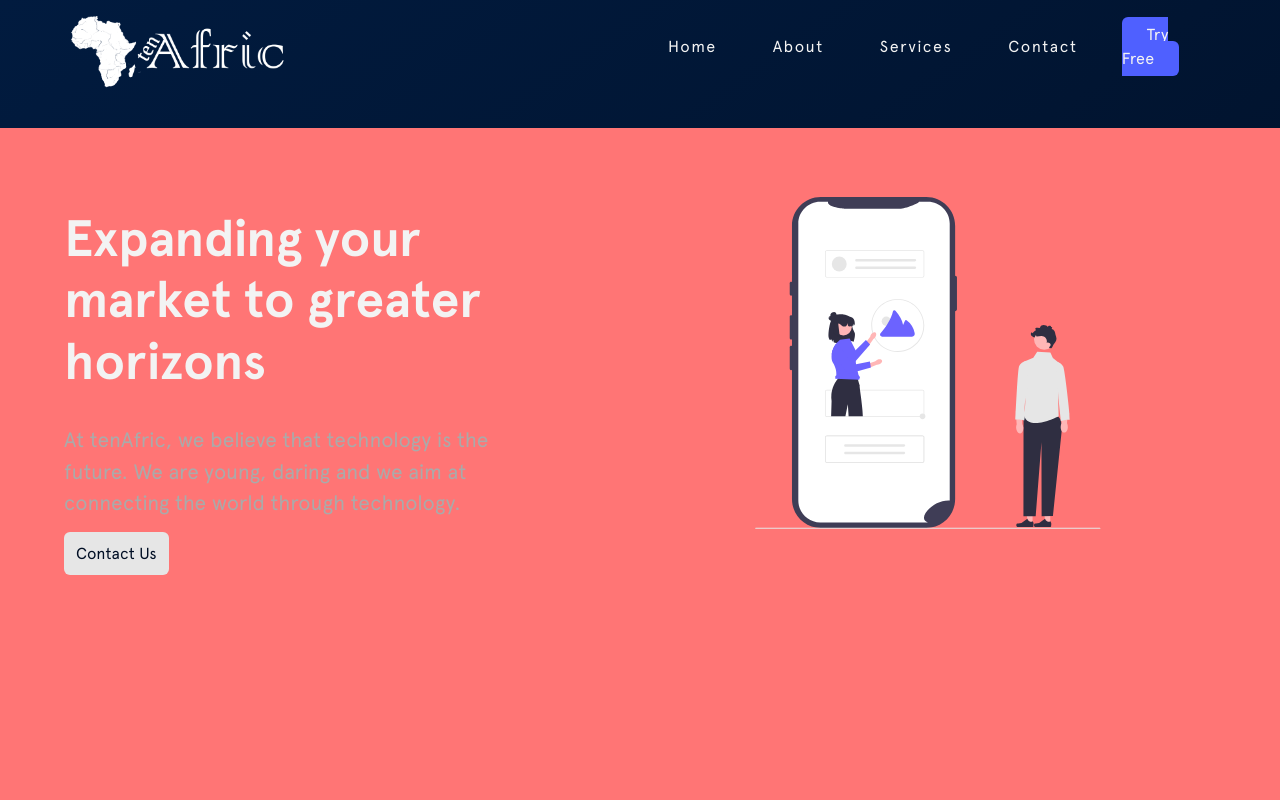
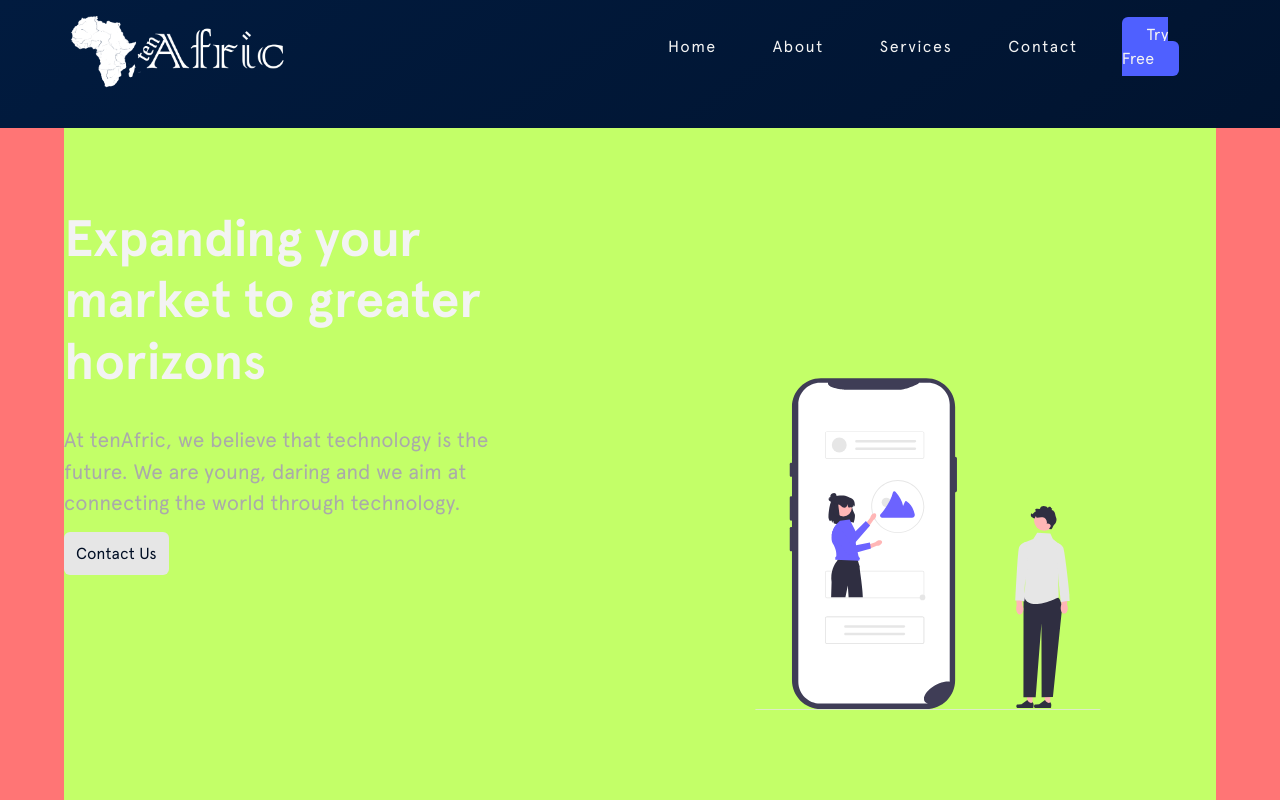
Before and after one commit to tenAfric/tenAfrik, a React (Create React App) app: page / in a window 1280 px wide. Shown: the top 800 px of the page. Built offline with nearby package versions, Linux system fonts and the light colour scheme.

Commit message:
hat spread explain running design

```diff
--- a/src/styles/css/landing.css
+++ b/src/styles/css/landing.css
@@ -11,6 +11,8 @@
   }
 }
 .landing .landing-section .landing-wrapper {
+  height: 100%;
+  background-color: rgb(195, 255, 104);
   margin: 0 5%;
   justify-content: space-between;
 }
--- a/src/styles/scss/landing.scss
+++ b/src/styles/scss/landing.scss
@@ -10,6 +10,8 @@ $bgDarkDark: #010f25;
             margin-top: 0 !important;
         }
         .landing-wrapper{
+            height: 100%;
+            background-color: rgb(195, 255, 104);
             margin: 0 5%;
             justify-content: space-between;
             .landing-texts{
```
Also changed, not shown: 1 other file (tests, documents, lock files or other folders).
